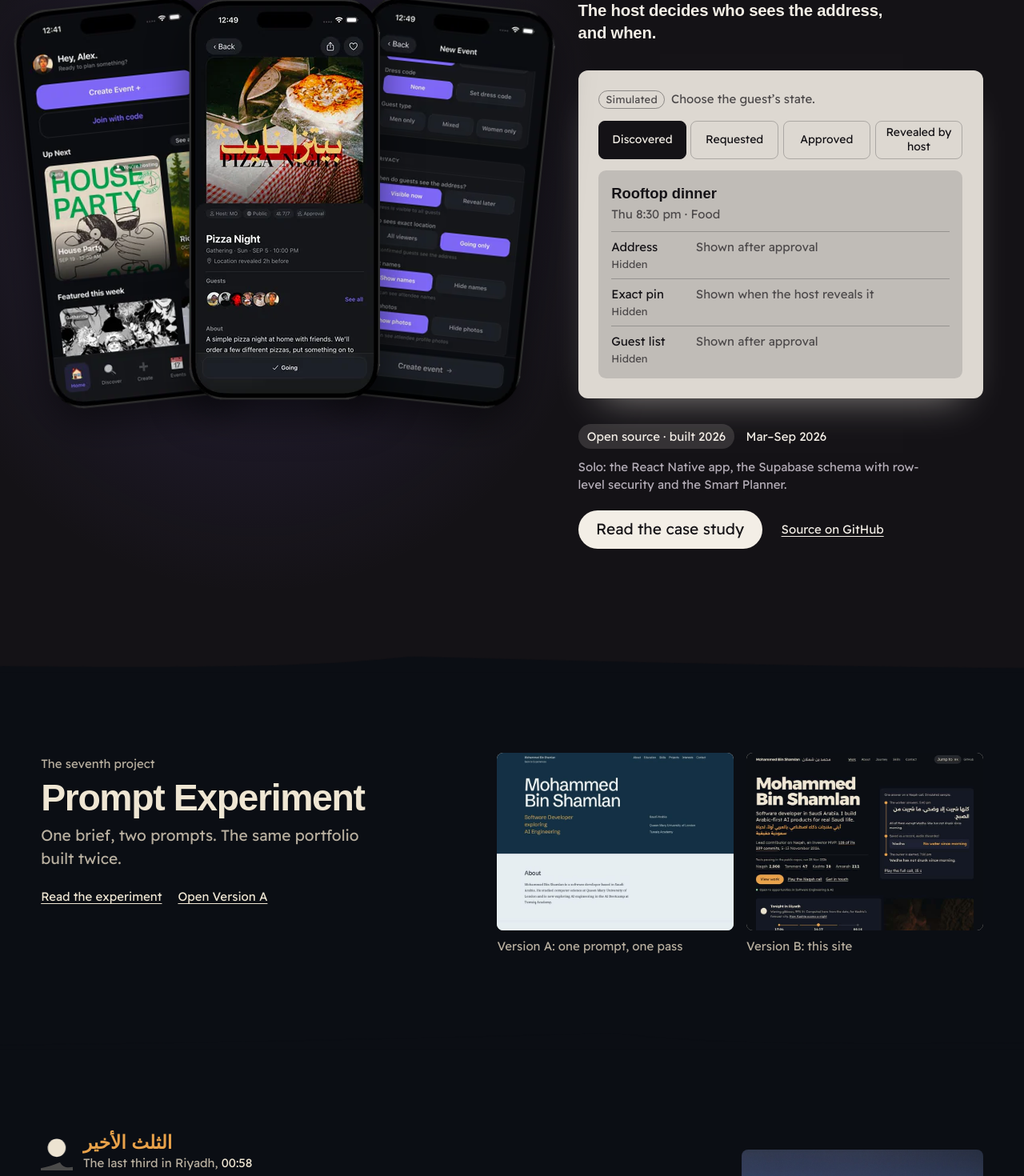
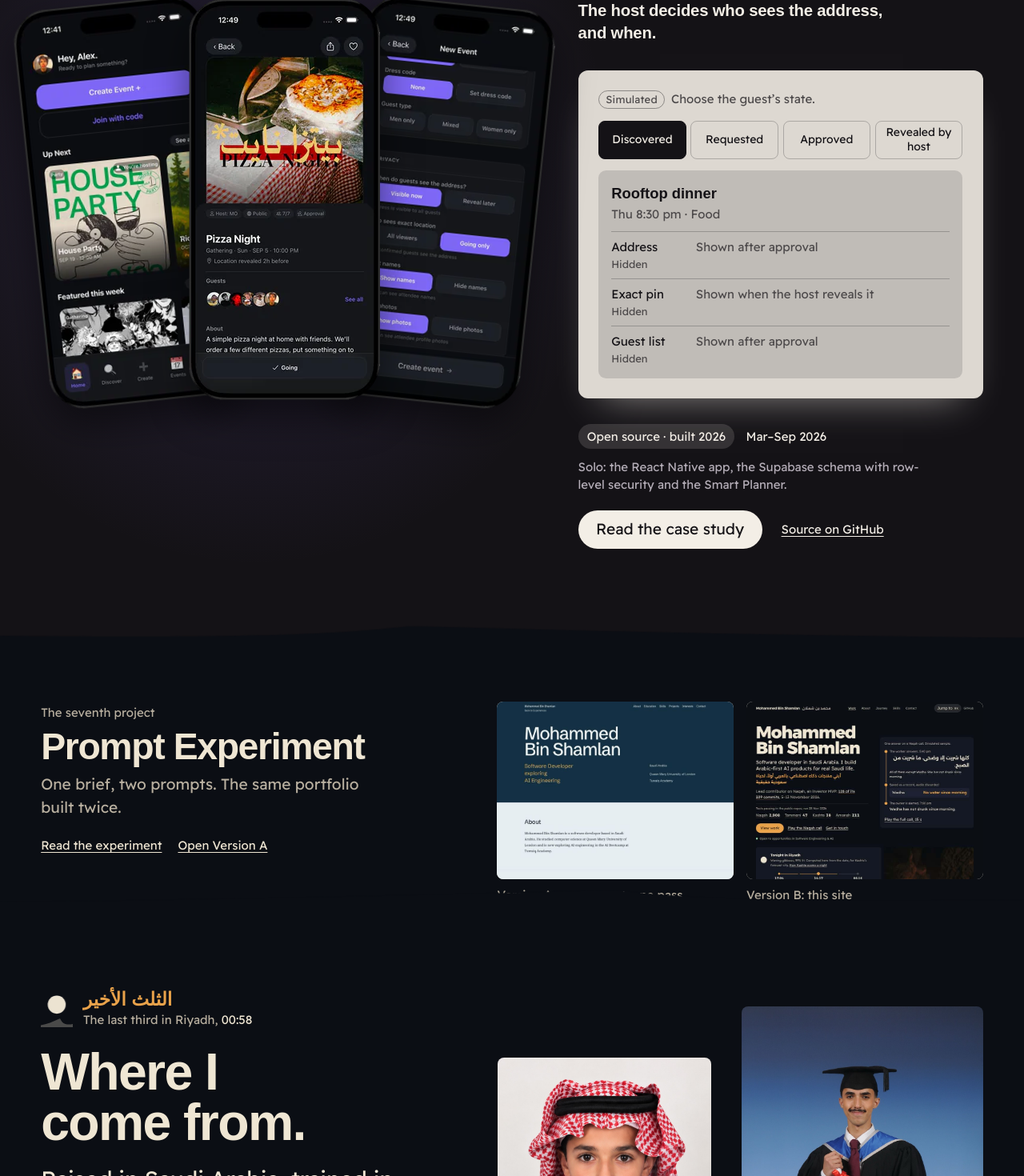
Before and after one commit to mobinshamlan/mohammed-portfolio, a Next.js app: page /mohammed-portfolio/ in a window 1280 px wide. Shown: the part 7584-9054 px from the top of the page at 80% size. Built offline with nearby package versions, Linux system fonts and the light colour scheme; a web font is replaced by a local one.

Commit message:
Close the gap between Gthrz and the Prompt Experiment on wide screens
Co-Authored-By: Claude Opus 5.5 <noreply@anthropic.com>

```diff
--- a/src/app/(portfolio)/styles/home.css
+++ b/src/app/(portfolio)/styles/home.css
@@ -2380,6 +2380,17 @@ div.vb-certs-row {
   .vb-midnight,
   .vb-exp {
     padding-bottom: calc(1.5rem + var(--edge));
+  }
+}
+
+/* The experiment is a slim coda on the same night as About: Gthrz hands over
+   sooner, and no crest room is kept under it, since About's crest is night on night. */
+@media (min-width: 900px) {
+  .vb-proj[data-id="gthrz"] .vb-proj-inner {
+    padding-bottom: calc(clamp(2.5rem, 4vw, 4rem) + var(--edge));
+  }
+  .vb-exp {
+    padding-block: clamp(2rem, 4vw, 3.5rem) clamp(1rem, 2vw, 2rem);
   }
 }
 
```
